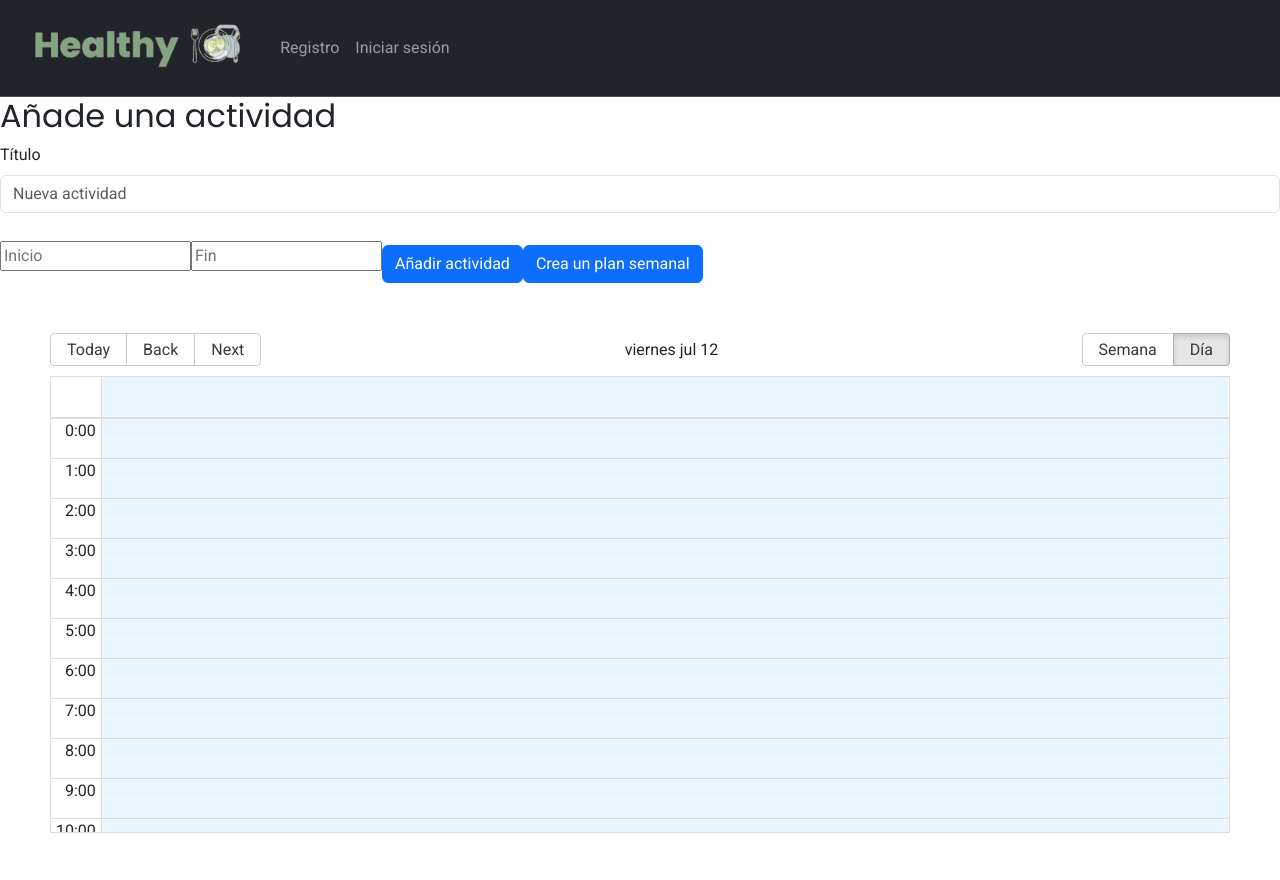
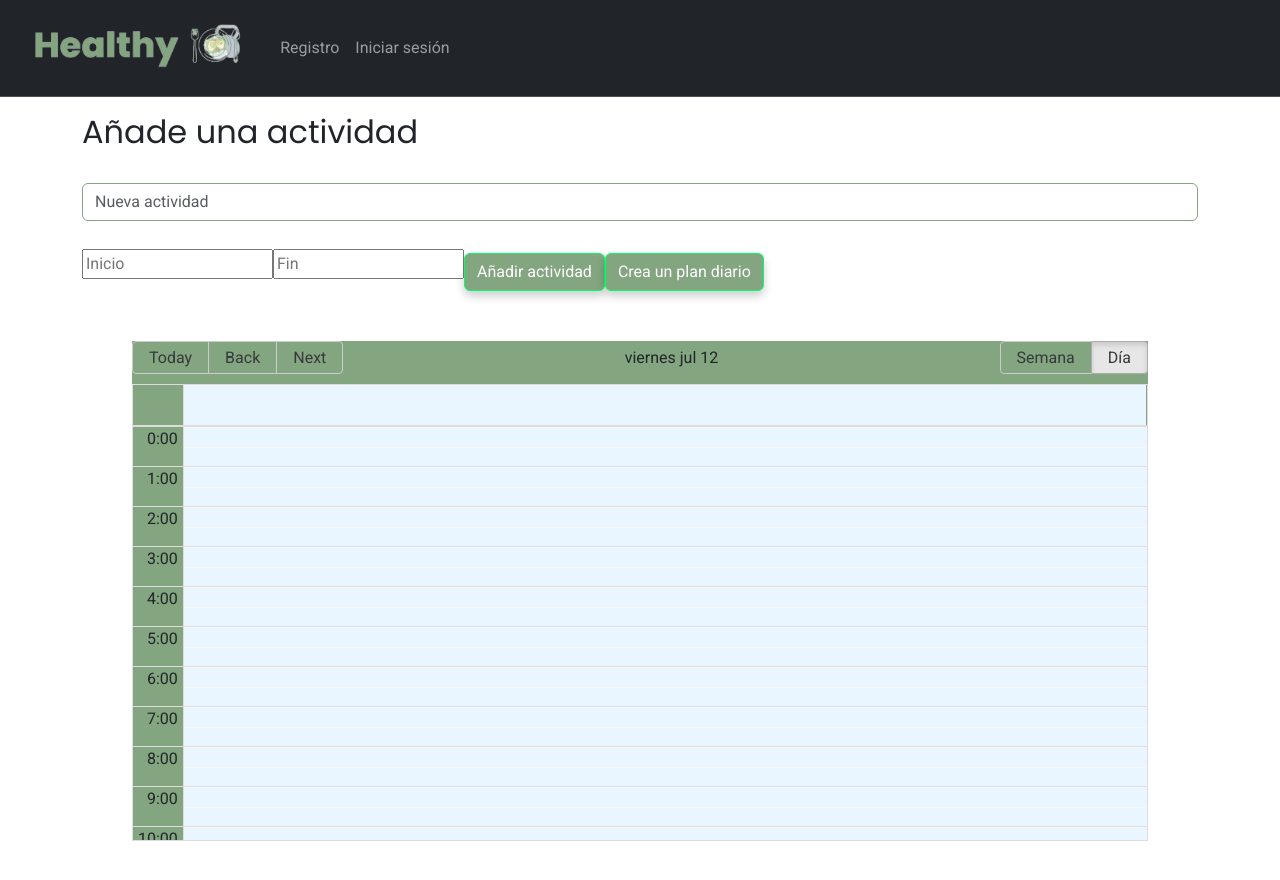
Before and after one commit to Maribel2409/HealthyApp, a React (Vite) app: page /calendar in a window 1280 px wide. Shown: the top 880 px of the page. Built offline with nearby package versions, Linux system fonts and the light colour scheme.

Commit message:
caolorcalendarandcheck

```diff
--- a/src/pages/CalendarPage.jsx
+++ b/src/pages/CalendarPage.jsx
@@ -91,11 +91,10 @@ const CalendarPage = () => {
   };
 
   return (
-    <div>
+    <div className="container mt-3">
       <h2>Añade una actividad</h2>
       <div className="mb-3">
         <label htmlFor="title" className="form-label">
-          Título
         </label>
         <input
           type="text"
@@ -103,13 +102,14 @@ const CalendarPage = () => {
           id="title"
           placeholder="Nueva actividad"
           value={newEvent.title}
+          style={{ borderColor: "#83A580" }}
           onChange={(e) => setNewEvent({ ...newEvent, title: e.target.value })}
         />
       </div>
       <DatePicker
         locale="es"
         placeholderText="Inicio"
-        style={{ marginRight: "10px" }}
+        style={{ marginRight: "10px", borderColor: "#83A580" }}
         selected={newEvent.start}
         onChange={(start) => setNewEvent({ ...newEvent, start })}
         showTimeSelect
@@ -123,6 +123,7 @@ const CalendarPage = () => {
       <DatePicker
         locale="es"
         placeholderText="Fin"
+        style={{ marginRight: "10px", borderColor: "#83A580" }}
         selected={newEvent.end}
         onChange={(end) => setNewEvent({ ...newEvent, end })}
         showTimeSelect
@@ -132,11 +133,11 @@ const CalendarPage = () => {
         dateFormat="MMMM d, yyyy h:mm aa"
         portalId="root-portal"
       />
-      <button className="btn btn-primary mt-3" onClick={handleAddEvent}>
+      <button className="btn btn-custom mt-3" onClick={handleAddEvent}>
         Añadir actividad
       </button>
-      <button className="btn btn-primary mt-3" onClick={handleCreateDailyPlan}>
-        Crea un plan semanal
+      <button className="btn btn-custom mt-3" onClick={handleCreateDailyPlan}>
+        Crea un plan diario
       </button>
       <Calendar
         localizer={localizer}
@@ -145,7 +146,7 @@ const CalendarPage = () => {
         )}
         startAccessor="start"
         endAccessor="end"
-        style={{ height: 500, margin: "50px" }}
+        style={{ height: 500, margin: "50px", backgroundColor: "#83A580" }}
         culture="es"
         views={[ "week", "day"]} // Only show week and day views
         messages={{
--- a/src/pages/Home.jsx
+++ b/src/pages/Home.jsx
@@ -136,7 +136,8 @@ const Home = () => {
                     <i className={`fa-solid ${ingredient.icon}`}></i>
                   )
                 ) : (
-                  <i className="fa-solid fa-check"></i>
+                  <i className="fa-solid fa-check"
+                  style={{ color: "#00ff6a" }}></i>
                 )}{" "}
                 {ingredient.text}
               </button>
```
